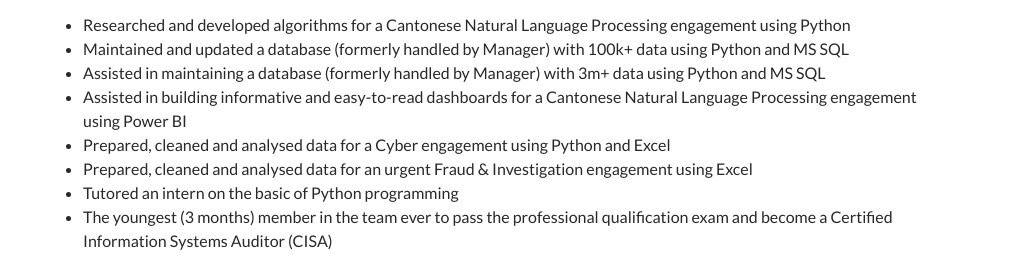
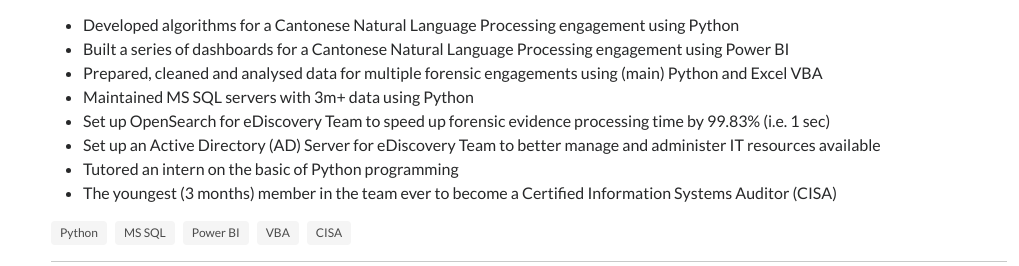
Before and after one commit to scsyeung/scsyeung.github.io, a plain HTML site: page index.html in a window 1280 px wide. Shown: the part 2400-2666 px from the top of the page, without its empty margins (261-1280 px from the left). Drawn offline with nearby package versions, Linux system fonts and the light colour scheme; files whose address does not match are found by name.

Commit message:
Add files via upload

```diff
--- a/index.html
+++ b/index.html
@@ -182,14 +182,14 @@
 
                     <div class="col-lg-11">
                         <ul>
-                            <li>Researched and developed algorithms for a Cantonese Natural Language Processing engagement using Python</li>
-                            <li>Maintained and updated a database (formerly handled by Manager) with 100k+ data using Python and MS SQL</li>
-                            <li>Assisted in maintaining a database (formerly handled by Manager) with 3m+ data using Python and MS SQL</li>
-                            <li>Assisted in building informative and easy-to-read dashboards for a Cantonese Natural Language Processing engagement using Power BI</li>
-                            <li>Prepared, cleaned and analysed data for a Cyber engagement using Python and Excel</li>
-                            <li>Prepared, cleaned and analysed data for an urgent Fraud & Investigation engagement using Excel</li>
+                            <li>Developed algorithms for a Cantonese Natural Language Processing engagement using Python</li>
+                            <li>Built a series of dashboards for a Cantonese Natural Language Processing engagement using Power BI</li>
+                            <li>Prepared, cleaned and analysed data for multiple forensic engagements using (main) Python and Excel VBA</li>
+                            <li>Maintained MS SQL servers with 3m+ data using Python</li>
+                            <li>Set up OpenSearch for eDiscovery Team to speed up forensic evidence processing time by 99.83% (i.e. 1 sec)</li>
+                            <li>Set up an Active Directory (AD) Server for eDiscovery Team to better manage and administer IT resources available</li>
                             <li>Tutored an intern on the basic of Python programming</li>
-                            <li>The youngest (3 months) member in the team ever to pass the professional qualification exam and become a Certified Information Systems Auditor (CISA)</li>
+                            <li>The youngest (3 months) member in the team ever to become a Certified Information Systems Auditor (CISA)</li>
                         </ul>
                     </div>
                 </div>
@@ -200,6 +200,7 @@
                             <span class="tag">Python</span>
                             <span class="tag">MS SQL</span>
                             <span class="tag">Power BI</span>
+                            <span class="tag">VBA</span>
                             <span class="tag">CISA</span>
                         </div>
                     </div>
@@ -920,7 +921,6 @@
     <script src="online/aos/aos.js"></script>
     <script src="online/glightbox/js/glightbox.min.js"></script>
     <script src="online/isotope-layout/isotope.pkgd.min.js"></script>
-    <script src="online/swiper/swiper-bundle.min.js"></script>
     <script src="online/typed.js/typed.min.js"></script>
     <script src="online/jquery/jquery-1.11.0.min.js"></script>
 
```
